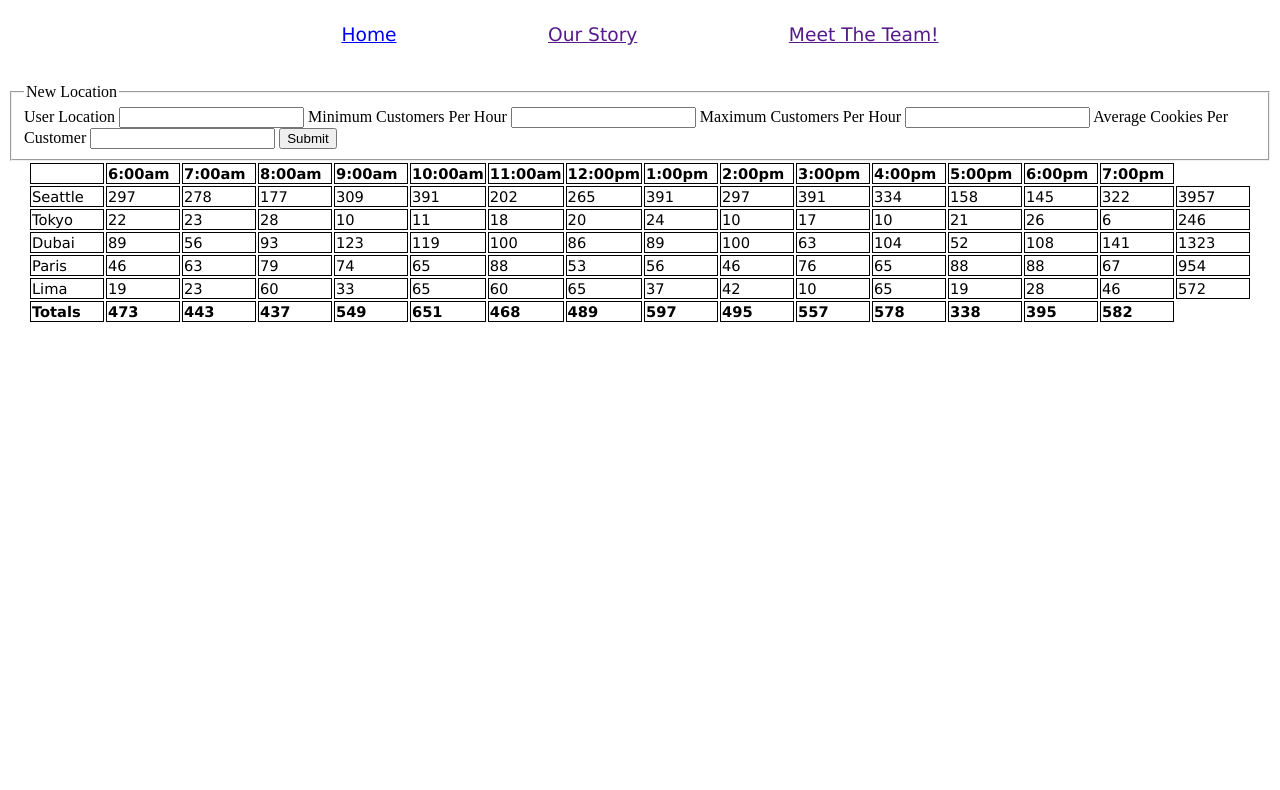
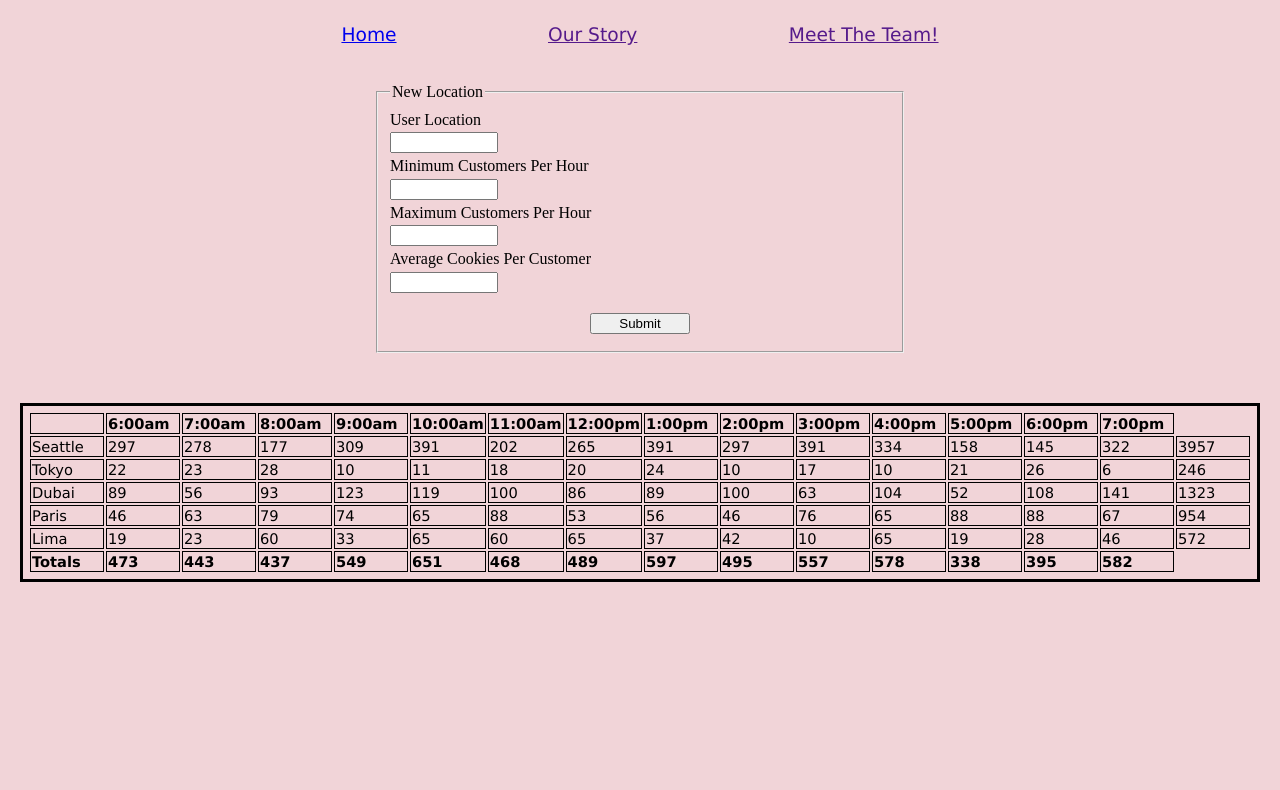
Before and after one commit to GuyFarley/cookie-stand, a plain HTML site: page sales.html in a window 1280 px wide. Shown: the part 125-915 px from the top of the page. Before the commit the page ends 807 px from the top, so only its background shows below. Drawn offline with Linux system fonts and the light colour scheme.

Commit message:
Add styling

```diff
--- a/css/style.css
+++ b/css/style.css
@@ -1,3 +1,7 @@
+body {
+  background-color: rgb(241, 212, 216);
+}
+
 header {
   width: 100%;
   height: 200px;
@@ -55,6 +59,19 @@ nav {
   margin: auto;
 }
 
+#hero {
+  display: flex;
+  justify-content: center;
+  padding-top: 30px;
+}
+
+#hero img {
+  border-style: solid;
+  border-color: brown;
+  border-width: 3px;
+  padding: 4px;
+}
+
 #locations {
   display: flex;
   justify-content: space-evenly;
@@ -84,8 +101,8 @@ footer {
   height: 200px;
   display: flex;
   align-items: center;
-  margin-top: 50px;
-  padding-bottom: 100px;
+  margin-top: 70px;
+  padding-bottom: 80px;
 }
 
 footer section {
@@ -112,6 +129,12 @@ footer p {
   line-height: .5em;
 }
 
+footer img {
+  border-style: solid;
+  border-color: brown;
+  border-width: 3px;
+}
+
 #salesTitle {
   font-family: Cambria, Cochin, Georgia, Times, 'Times New Roman', serif;
   font-size: 34pt;
@@ -120,6 +143,13 @@ footer p {
 #location-info {
   display: flex;
   justify-content: center;
+}
+
+table {
+  margin-top: 50px;
+  border-style: solid;
+  border-color: black;
+  padding: 5px;
 }
 
 th,
@@ -133,3 +163,29 @@ td {
   font-family: Verdana, Geneva, Tahoma, sans-serif;
   font-size: 11pt;
 }
+
+form {
+  display: flex;
+  justify-content: center;
+}
+
+fieldset {
+  width: 500px;
+  height: 250px;
+  display: flex;
+  flex-direction: column;
+}
+
+fieldset label {
+  line-height: 1.6em;
+}
+
+fieldset input {
+  width: 100px;
+}
+
+fieldset button {
+  width: 100px;
+  align-self: center;
+  margin-top: 20px;
+}
--- a/js/app.js
+++ b/js/app.js
@@ -132,6 +132,7 @@ function getTotalsByHour() {
 }
 getTotalsByHour();
 
+
 // output new location to table on sales.html
 function handleSubmit(event) {
   event.preventDefault();
@@ -144,6 +145,9 @@ function handleSubmit(event) {
   allStoreLocations.push(newCity);
   allStoreLocations[(allStoreLocations.length) - 1].render();
 
+  // for (let i = 0; i < hours.length; i++) {
+
+  // }
   // TODO: add new hourly cell value to totals cell value
   // const x = document.getElementsByName('tfoot').rows.cells.value;
   // const newTotal = x + allStoreLocations[(allStoreLocations.length) - 1];
```
Also changed, not shown: index.html (+4 -1 lines).
